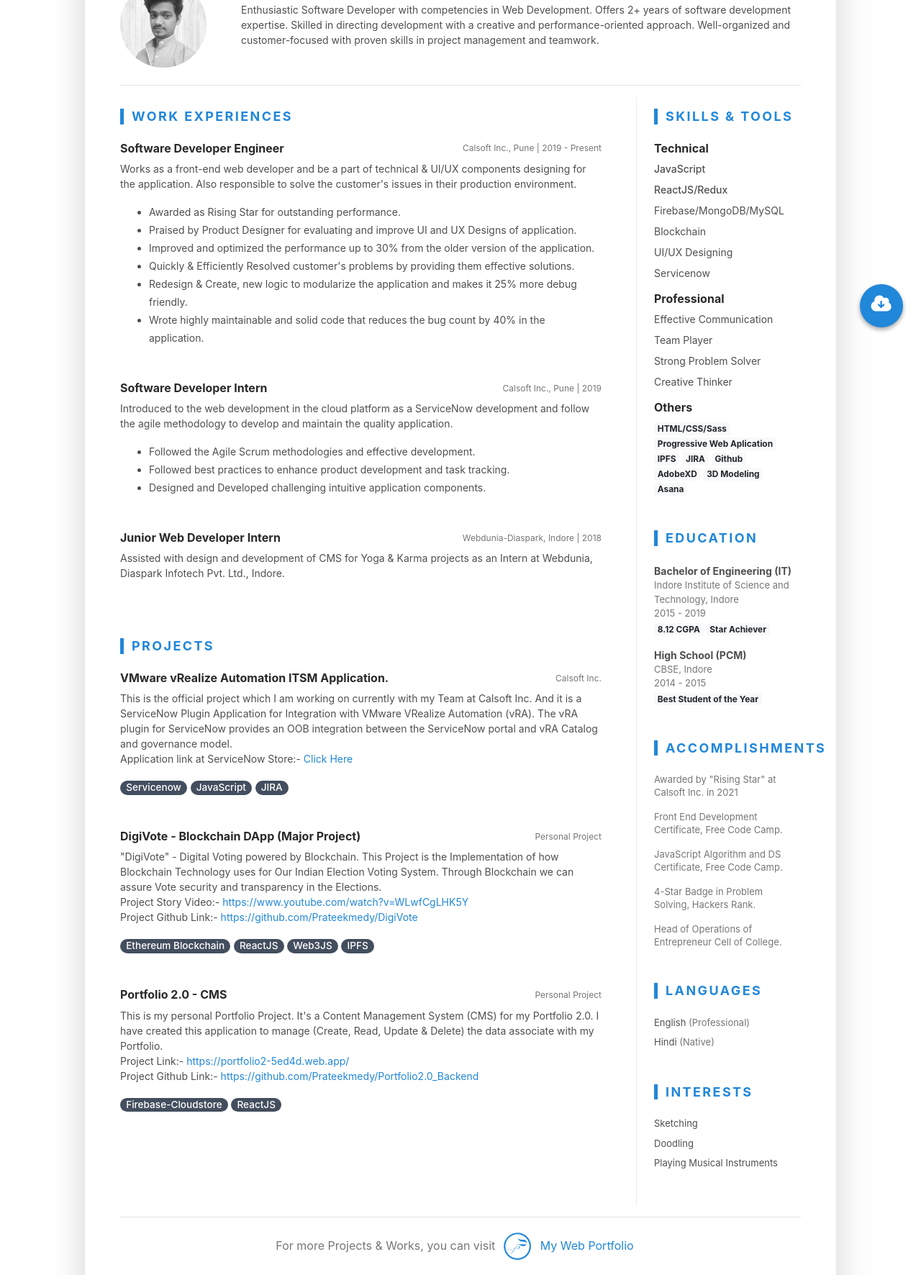
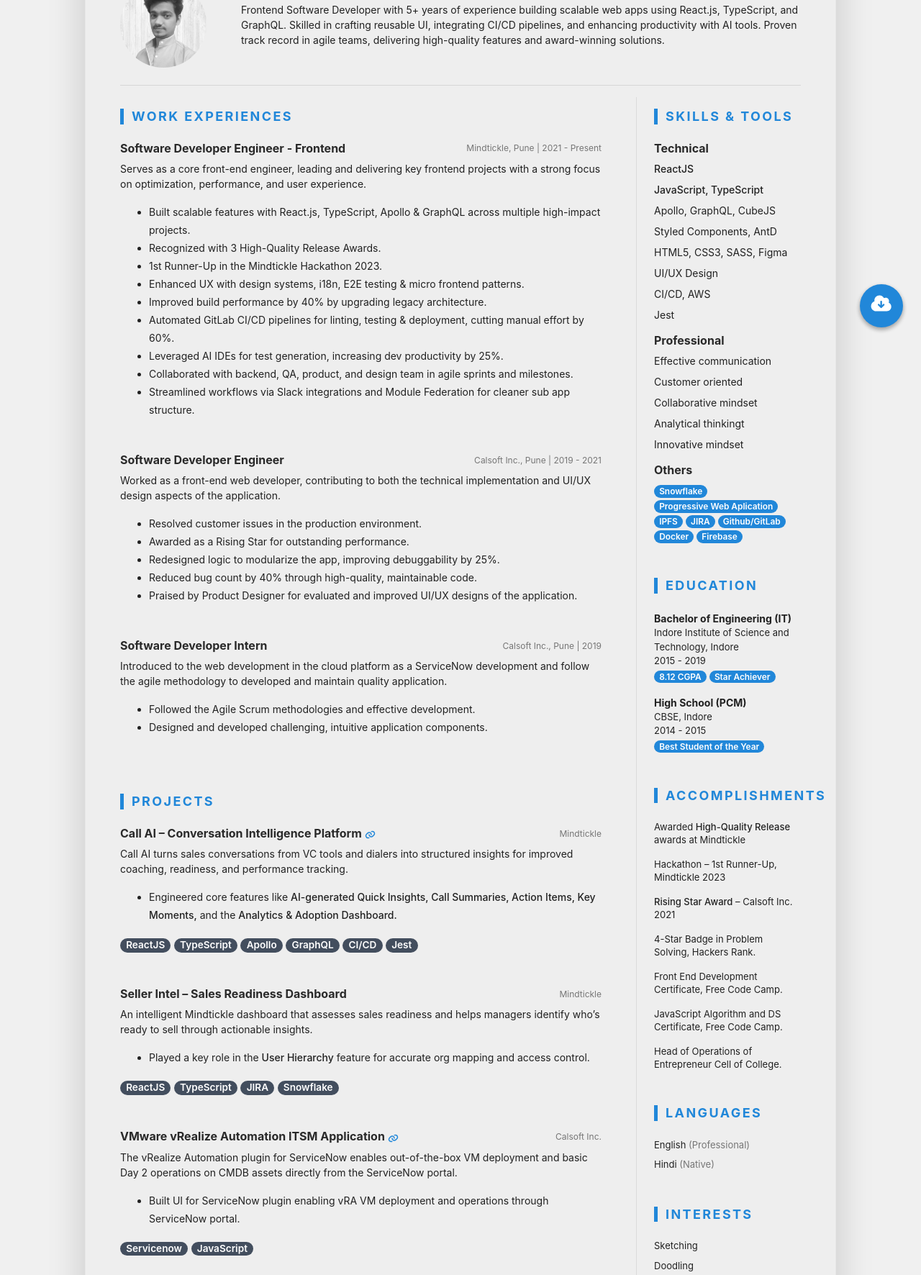
Before and after one commit to Prateekmedy/prateekresume, a website: page public/index.html in a window 1280 px wide. Shown: the part 320-2092 px from the top of the page at 72% size. Drawn offline with Linux system fonts and the light colour scheme.

Commit message:
Update: update resume till Mindtickle

```diff
--- a/public/assets/css/customcss.css
+++ b/public/assets/css/customcss.css
@@ -7,15 +7,29 @@ body{
 
   /* Firefox */
   /* filter: grayscale(1); */
+  color: #212121 !important;
+  background-color: #f0f0f0 !important;
+}
+
+.resume-wrapper {
+    background-color: #eeeeee !important;
+}
+
+.badge {
+    font-weight: 600 !important;
 }
 
 .badge-light {
-    color: #212529;
-    background-color: #f8f9fa;
+    color: #fff;
+    background-color: #2187d9;
 }
 
 .custom-primary-color{
     color: #2187d9 !important;
+}
+
+.custom-accent-color{
+    color: #292929 !important;
 }
 
 .resume-section-heading:before {
--- a/public/index.html
+++ b/public/index.html
@@ -63,7 +63,7 @@
 						<img class="resume-profile-image mb-3 mb-md-0 mr-md-5 ml-md-0 rounded mx-auto" src="assets/images/circle-cropped.png" alt="image">
 
 						<div class="media-body text-left">
-							<p class="mb-0">Enthusiastic Software Developer with competencies in Web Development. Offers 2+ years of software development expertise. Skilled in directing development with a creative and performance-oriented approach. Well-organized and customer-focused with proven skills in project management and teamwork.</p>
+							<p class="mb-0">Frontend Software Developer with 5+ years of experience building scalable web apps using React.js, TypeScript, and GraphQL. Skilled in crafting reusable UI, integrating CI/CD pipelines, and enhancing productivity with AI tools. Proven track record in agile teams, delivering high-quality features and award-winning solutions.</p>
 						</div><!--//media-body-->
 					</div>
 				</div><!--//resume-intro-->
@@ -75,19 +75,39 @@
 								<h3 class="text-uppercase resume-section-heading mb-4 custom-primary-color">Work Experiences</h3>
 								<div class="item mb-3 work-ex-item">
 									<div class="item-heading row align-items-center mb-2">
-										<h4 class="item-title col-12 col-md-6 col-lg-8 mb-2 mb-md-0">Software Developer Engineer</h4>
-										<div class="item-meta col-12 col-md-6 col-lg-4 text-muted text-left text-md-right">Calsoft Inc., Pune | 2019 - Present</div>
+										<h4 class="item-title col-12 col-md-6 col-lg-8 mb-2 mb-md-0">Software Developer Engineer - Frontend</h4>
+										<div class="item-meta col-12 col-md-6 col-lg-4 text-muted text-left text-md-right">Mindtickle, Pune | 2021 - Present</div>
 
 									</div>
 									<div class="item-content">
-										<p>Works as a front-end web developer and be a part of technical & UI/UX components designing for the application. Also responsible to solve the customer's issues in their production environment.</p>
+										<p>Serves as a core front-end engineer, leading and delivering key frontend projects with a strong focus on optimization, performance, and user experience.</p>
 										<ul class="resume-list">
-											<li>Awarded as Rising Star for outstanding performance.</li>
-											<li>Praised by Product Designer for evaluating and improve UI and UX Designs of application.</li>
-											<li>Improved and optimized the performance up to 30% from the older version of the application.</li>
-											<li>Quickly & Efficiently Resolved customer's problems by providing them effective solutions.</li>
-											<li>Redesign & Create, new logic to modularize the application and makes it 25% more debug friendly.</li>
-											<li>Wrote highly maintainable and solid code that reduces the bug count by 40% in the application.</li>
+											<li>Built scalable features with React.js, TypeScript, Apollo & GraphQL across multiple high-impact projects.</li>
+											<li>Recognized with 3 High-Quality Release Awards.</li>
+											<li>1st Runner-Up in the Mindtickle Hackathon 2023.</li>
+											<li>Enhanced UX with design systems, i18n, E2E testing & micro frontend patterns.</li>
+											<li>Improved build performance by 40% by upgrading legacy architecture.</li>
+											<li>Automated GitLab CI/CD pipelines for linting, testing & deployment, cutting manual effort by 60%.</li>
+											<li>Leveraged AI IDEs for test generation, increasing dev productivity by 25%.</li>
+											<li>Collaborated with backend, QA, product, and design team in agile sprints and milestones.</li>
+											<li>Streamlined workflows via Slack integrations and Module Federation for cleaner sub app structure.</li>
+										</ul>
+									</div>
+								</div><!--//item-->
+								<div class="item mb-3 work-ex-item">
+									<div class="item-heading row align-items-center mb-2">
+										<h4 class="item-title col-12 col-md-6 col-lg-8 mb-2 mb-md-0">Software Developer Engineer</h4>
+										<div class="item-meta col-12 col-md-6 col-lg-4 text-muted text-left text-md-right">Calsoft Inc., Pune | 2019 - 2021</div>
+
+									</div>
+									<div class="item-content">
+										<p>Worked as a front-end web developer, contributing to both the technical implementation and UI/UX design aspects of the application.</p>
+										<ul class="resume-list">
+											<li>Resolved customer issues in the production environment.</li>
+											<li>Awarded as a Rising Star for outstanding performance.</li>
+											<li>Redesigned logic to modularize the app, improving debuggability by 25%.</li>
+											<li>Reduced bug count by 40% through high-quality, maintainable code.</li>
+											<li>Praised by Product Designer for evaluated and improved UI/UX designs of the application.</li>
 										</ul>
 									</div>
 								</div><!--//item-->
@@ -98,25 +118,13 @@
 
 									</div>
 									<div class="item-content">
-										<p>Introduced to the web development in the cloud platform as a ServiceNow development and follow the agile methodology to develop and maintain the quality application.</p>
+										<p>Introduced to the web development in the cloud platform as a ServiceNow development and follow the agile methodology to developed and maintain quality application.</p>
 										<ul class="resume-list">
 											<li>Followed the Agile Scrum methodologies and effective development.</li>
-											<li>Followed best practices to enhance product development and task tracking.</li>
-											<li>Designed and Developed challenging intuitive application components.</li>
+											<li>Designed and developed challenging, intuitive application components.</li>
 										</ul>
 									</div>
 								</div><!--//item-->
-								<div class="item mb-3 work-ex-item">
-									<div class="item-heading row align-items-center mb-2">
-										<h4 class="item-title col-12 col-md-6 col-lg-8 mb-2 mb-md-0">Junior Web Developer Intern</h4>
-										<div class="item-meta col-12 col-md-6 col-lg-4 text-muted text-left text-md-right">Webdunia-Diaspark, Indore | 2018</div>
-
-									</div>
-									<div class="item-content">
-										<p>Assisted with design and development of CMS for Yoga & Karma projects as an Intern at Webdunia, Diaspark Infotech Pvt. Ltd., Indore.</p>
-									</div>
-								</div><!--//item-->
-
 							</section><!--//work-section-->
 
 
@@ -124,17 +132,60 @@
 								<h3 class="text-uppercase resume-section-heading mb-4 custom-primary-color">Projects</h3>
 								<div class="item mb-3 work-ex-item">
 									<div class="item-heading row align-items-center mb-2">
-										<h4 class="item-title col-12 col-md-6 col-lg-8 mb-2 mb-md-0">VMware vRealize Automation ITSM Application.</h4>
+										<h4 class="item-title col-12 col-md-6 col-lg-8 mb-2 mb-md-0"><a class="custom-accent-color" target="_blank" href="https://www.mindtickle.com/callai/" alt="Mindtickle Call AIk">Call AI – Conversation Intelligence Platform <i class="fas fa-link fa-fw fa-lg mr-2 custom-color"></i></a></h4>
+										<div class="item-meta col-12 col-md-6 col-lg-4 text-muted text-left text-md-right">Mindtickle</div>
+
+									</div>
+									<div class="item-content">
+										<p>Call AI turns sales conversations from VC tools and dialers into structured insights for improved coaching, readiness, and performance tracking.
+											<ul class="resume-list">
+												<li>Engineered core features like <span class="highlighter">AI-generated Quick Insights, Call Summaries, Action Items, Key Moments,</span> and the <span class="highlighter">Analytics & Adoption Dashboard.</span></li>
+											</ul>
+										</p>
+									</div>
+									<ul class="list-unstyled resume-skills-list">
+										<li class="mb-2 inline"><span class="badge badge-primary badge-pill">ReactJS</span></li>
+										<li class="mb-2 inline"><span class="badge badge-primary badge-pill">TypeScript</span></li>
+										<li class="mb-2 inline"><span class="badge badge-primary badge-pill">Apollo</span></li>
+										<li class="mb-2 inline"><span class="badge badge-primary badge-pill">GraphQL</span></li>
+										<li class="mb-2 inline"><span class="badge badge-primary badge-pill">CI/CD</span></li>
+										<li class="mb-2 inline"><span class="badge badge-primary badge-pill">Jest</span></li>
+									</ul>
+								</div><!--//item-->
+								<div class="item mb-3 work-ex-item">
+									<div class="item-heading row align-items-center mb-2">
+										<h4 class="item-title col-12 col-md-6 col-lg-8 mb-2 mb-md-0">Seller Intel – Sales Readiness Dashboard</h4>
+										<div class="item-meta col-12 col-md-6 col-lg-4 text-muted text-left text-md-right">Mindtickle</div>
+
+									</div>
+									<div class="item-content">
+										<p>An intelligent Mindtickle dashboard that assesses sales readiness and helps managers identify who’s ready to sell through actionable insights.
+											<ul class="resume-list">
+												<li>Played a key role in the <span class="highlighter">User Hierarchy</span> feature for accurate org mapping and access control.</li>
+											</ul>
+									</div>
+									<ul class="list-unstyled resume-skills-list">
+										<li class="mb-2 inline"><span class="badge badge-primary badge-pill">ReactJS</span></li>
+										<li class="mb-2 inline"><span class="badge badge-primary badge-pill">TypeScript</span></li>
+										<li class="mb-2 inline"><span class="badge badge-primary badge-pill">JIRA</span></li>
+										<li class="mb-2 inline"><span class="badge badge-primary badge-pill">Snowflake</span></li>
+									</ul>
+								</div><!--//item-->
+								<div class="item mb-3 work-ex-item">
+									<div class="item-heading row align-items-center mb-2">
+										<h4 class="item-title col-12 col-md-6 col-lg-8 mb-2 mb-md-0"><a class="custom-accent-color" target="_blank" href="https://store.servicenow.com/sn_appstore_store.do#!/store/application/0d6a0ec1db11bb407c83712ebf96194d/8.2.2?referer=%2Fstore%2Fsearch%3Flistingtype%3Dallintegrations%25253Bancillary_app%25253Bcertified_apps%25253Bcontent%25253Bindustry_solution%25253Boem%25253Butility%26q%3DVMware%2520vRealize%2520Automation%2520ITSM%2520Application&sl=sh" alt="Application link">VMware vRealize Automation ITSM Application <i class="fas fa-link fa-fw fa-lg mr-2 custom-color"></i></a></h4>
 										<div class="item-meta col-12 col-md-6 col-lg-4 text-muted text-left text-md-right">Calsoft Inc.</div>
 
 									</div>
 									<div class="item-content">
-										<p>This is the official project which I am working on currently with my Team at Calsoft Inc. And it is a ServiceNow Plugin Application for Integration with VMware VRealize Automation (vRA). The vRA plugin for ServiceNow provides an OOB integration between the ServiceNow portal and vRA Catalog and governance model.<br/>Application link at ServiceNow Store:- <a class="custom-primary-color" target="_blank" href="https://store.servicenow.com/sn_appstore_store.do#!/store/application/0d6a0ec1db11bb407c83712ebf96194d/8.2.2?referer=%2Fstore%2Fsearch%3Flistingtype%3Dallintegrations%25253Bancillary_app%25253Bcertified_apps%25253Bcontent%25253Bindustry_solution%25253Boem%25253Butility%26q%3DVMware%2520vRealize%2520Automation%2520ITSM%2520Application&sl=sh" alt="Application link">Click Here</a></p>
+										<p>The vRealize Automation plugin for ServiceNow enables out-of-the-box VM deployment and basic Day 2 operations on CMDB assets directly from the ServiceNow portal.
+											<ul class="resume-list">
+												<li>Built UI for ServiceNow plugin enabling vRA VM deployment and operations through ServiceNow portal.</li>
+											</ul>
 									</div>
 									<ul class="list-unstyled resume-skills-list">
 										<li class="mb-2 inline"><span class="badge badge-primary badge-pill">Servicenow</span></li>
 										<li class="mb-2 inline"><span class="badge badge-primary badge-pill">JavaScript</span></li>
-										<li class="mb-2 inline"><span class="badge badge-primary badge-pill">JIRA</span></li>
 									</ul>
 								</div><!--//item-->
 								<div class="item work-ex-item">
@@ -144,11 +195,11 @@
 
 									</div>
 									<div class="item-content">
-										<p>"DigiVote" - Digital Voting powered by Blockchain. This Project is the Implementation of how Blockchain Technology uses for Our Indian Election Voting System. Through Blockchain we can assure Vote security and transparency in the Elections.
+										<p><span class="highlighter">DigiVote</span> is a blockchain-based digital voting system designed to enhance security and transparency in Indian elections.
 											<br/>
-											Project Story Video:- <a class="custom-primary-color" target="_blank" href="https://www.youtube.com/watch?v=WLwfCgLHK5Y" alt="Demo Video Link">https://www.youtube.com/watch?v=WLwfCgLHK5Y</a>
+											Project Story Video:- <a class="custom-primary-color" target="_blank" href="https://www.youtube.com/watch?v=WLwfCgLHK5Y" alt="Demo Video Link"><i class="fas fa-link fa-fw fa-lg mr-2 custom-color"></i></a>
 											<br/>
-											Project Github Link:- <a class="custom-primary-color" target="_blank" href="https://github.com/Prateekmedy/DigiVote" alt="Github Repo digivote Link">https://github.com/Prateekmedy/DigiVote</a>
+											Project Github Link:- <a class="custom-primary-color" target="_blank" href="https://github.com/Prateekmedy/DigiVote" alt="Github Repo digivote Link"><i class="fas fa-link fa-fw fa-lg mr-2 custom-color"></i></a>
 										</p>
 									</div>
 									<ul class="list-unstyled resume-skills-list">
@@ -156,24 +207,6 @@
 										<li class="mb-2 inline"><span class="badge badge-primary badge-pill">ReactJS</span></li>
 										<li class="mb-2 inline"><span class="badge badge-primary badge-pill">Web3JS</span></li>
 										<li class="mb-2 inline"><span class="badge badge-primary badge-pill">IPFS</span></li>
-									</ul>
-								</div><!--//item-->
-								<div class="item work-ex-item">
-									<div class="item-heading row align-items-center mb-2">
-										<h4 class="item-title col-12 col-md-6 col-lg-8 mb-2 mb-md-0">Portfolio 2.0 - CMS</h4>
-										<div class="item-meta col-12 col-md-6 col-lg-4 text-muted text-left text-md-right">Personal Project</div>
-									</div>
-									<div class="item-content">
-										<p>This is my personal Portfolio Project. It's a Content Management System (CMS) for my Portfolio 2.0. I have created this application to manage (Create, Read, Update & Delete) the data associate with my Portfolio.
-											<br/>
-											Project Link:- <a class="custom-primary-color" target="_blank" href="https://portfolio2-5ed4d.web.app/" alt="Demo Video Link">https://portfolio2-5ed4d.web.app/</a>
-											<br/>
-											Project Github Link:- <a class="custom-primary-color" target="_blank" href="https://github.com/Prateekmedy/Portfolio2.0_Backend" alt="Demo Video Link">https://github.com/Prateekmedy/Portfolio2.0_Backend</a>
-										</p>
-									</div>
-									<ul class="list-unstyled resume-skills-list">
-										<li class="mb-2 inline"><span class="badge badge-primary badge-pill">Firebase-Cloudstore</span></li>
-										<li class="mb-2 inline"><span class="badge badge-primary badge-pill">ReactJS</span></li>
 									</ul>
 								</div><!--//item-->
 							</section><!--//project-section-->
@@ -184,34 +217,36 @@
 									<div class="item">
 										<h4 class="item-title">Technical</h4>
 										<ul class="list-unstyled resume-skills-list">
-											<li class="mb-2 highlighter">JavaScript</li>
-											<li class="mb-2 highlighter">ReactJS/Redux<li>
-											<li class="mb-2">Firebase/MongoDB/MySQL</li>
-											<li class="mb-2">Blockchain</li>
-											<li class="mb-2">UI/UX Designing</li>
-											<li class="mb-2">Servicenow</li>
+											<li class="mb-2 highlighter">ReactJS</li>
+											<li class="mb-2 highlighter">JavaScript, TypeScript<li>
+											<li class="mb-2">Apollo, GraphQL, CubeJS</li>
+											<li class="mb-2">Styled Components, AntD</li>
+											<li class="mb-2">HTML5, CSS3, SASS, Figma</li>
+											<li class="mb-2">UI/UX Design</li>
+											<li class="mb-2">CI/CD, AWS</li>
+											<li class="mb-2">Jest</li>
 										</ul>
 									</div><!--//item-->
 									<div class="item">
 										<h4 class="item-title">Professional</h4>
 										<ul class="list-unstyled resume-skills-list">
-											<li class="mb-2">Effective Communication</li>
-											<li class="mb-2">Team Player<li>
-											<li class="mb-2">Strong Problem Solver</li>
-											<li>Creative Thinker</li>
+											<li class="mb-2">Effective communication</li>
+											<li class="mb-2">Customer oriented<li>
+											<li class="mb-2">Collaborative mindset</li>
+											<li class="mb-2">Analytical thinkingt</li>
+											<li class="mb-2">Innovative mindset</li>
 											</ul>
 									</div><!--//item-->
 									<div class="item">
 										<h4 class="item-title">Others</h4>
 										<ul class="list-unstyled resume-skills-list">
-											<li class="mb-2 inline"><span class="badge badge-light">HTML/CSS/Sass</span></li>
-											<li class="mb-2 inline"><span class="badge badge-light">Progressive Web Aplication</span></li>
-											<li class="mb-2 inline"><span class="badge badge-light">IPFS</span></li>
-											<li class="mb-2 inline"><span class="badge badge-light">JIRA</span></li>
-											<li class="mb-2 inline"><span class="badge badge-light">Github</span></li>
-											<li class="mb-2 inline"><span class="badge badge-light">AdobeXD</span></li>
-											<li class="mb-2 inline"><span class="badge badge-light">3D Modeling</span></li>
-											<li class="mb-2 inline"><span class="badge badge-light">Asana</span></li>
+											<li class="mb-2 inline"><span class="badge badge-light badge-pill">Snowflake</span></li>
+											<li class="mb-2 inline"><span class="badge badge-light badge-pill">Progressive Web Aplication</span></li>
+											<li class="mb-2 inline"><span class="badge badge-light badge-pill">IPFS</span></li>
+											<li class="mb-2 inline"><span class="badge badge-light badge-pill">JIRA</span></li>
+											<li class="mb-2 inline"><span class="badge badge-light badge-pill">Github/GitLab</span></li>
+											<li class="mb-2 inline"><span class="badge badge-light badge-pill">Docker</span></li>
+											<li class="mb-2 inline"><span class="badge badge-light badge-pill">Firebase</span></li>
 										</ul>
 									</div><!--//item-->
 									</section><!--//skills-section-->
@@ -220,19 +255,19 @@
 										<ul class="list-unstyled resume-education-list">
 											<li class="mb-3">
 												<div class="resume-degree font-weight-bold">Bachelor of Engineering (IT)</div>
-												<div class="resume-degree-org text-muted">Indore Institute of Science and Technology, Indore</div>
-												<div class="resume-degree-time text-muted">2015 - 2019</div>
+												<div class="resume-degree-org">Indore Institute of Science and Technology, Indore</div>
+												<div class="resume-degree-time">2015 - 2019</div>
 												<ul class="list-unstyled resume-skills-list">
-													<li class="mb-2 inline"><span class="badge badge-light">8.12 CGPA</span></li>
-													<li class="mb-2 inline"><span class="badge badge-light">Star Achiever</span></li>
+													<li class="mb-2 inline"><span class="badge badge-light badge-pill">8.12 CGPA</span></li>
+													<li class="mb-2 inline"><span class="badge badge-light badge-pill">Star Achiever</span></li>
 												</ul>
 											</li>
 											<li>
 												<div class="resume-degree font-weight-bold">High School (PCM)</div>
-												<div class="resume-degree-org text-muted">CBSE, Indore</div>
-												<div class="resume-degree-time text-muted">2014 - 2015</div>
+												<div class="resume-degree-org">CBSE, Indore</div>
+												<div class="resume-degree-time">2014 - 2015</div>
 												<ul class="list-unstyled resume-skills-list">
-													<li class="mb-2 inline"><span class="badge badge-light">Best Student of the Year</span></li>
+													<li class="mb-2 inline"><span class="badge badge-light badge-pill">Best Student of the Year</span></li>
 												</ul>
 											</li>
 										</ul>
@@ -241,19 +276,25 @@
 										<h3 class="text-uppercase resume-section-heading mb-4 custom-primary-color">Accomplishments</h3>
 										<ul class="list-unstyled resume-awards-list">
 											<li class="mb-3">
-												<div class="text-muted custom-acc">Awarded by "Rising Star" at Calsoft Inc. in 2021</div>
+												<div class="custom-acc">Awarded <span class="highlighter">High-Quality Release</span> awards at Mindtickle</div>
 											</li>
 											<li class="mb-3">
-												<div class="text-muted custom-acc">Front End Development Certificate, Free Code Camp.</div>
+												<div class="custom-acc">Hackathon – 1st Runner-Up, Mindtickle 2023</div>
 											</li>
 											<li class="mb-3">
-												<div class="text-muted custom-acc">JavaScript Algorithm and DS Certificate, Free Code Camp.</div>
+												<div class="custom-acc"><span class="highlighter">Rising Star Award</span> – Calsoft Inc. 2021</div>
 											</li>
 											<li class="mb-3">
-												<div class="text-muted custom-acc">4-Star Badge in Problem Solving, Hackers Rank.</div>
+												<div class="custom-acc">4-Star Badge in Problem Solving, Hackers Rank.</div>
 											</li>
 											<li class="mb-3">
-												<div class="text-muted custom-acc">Head of Operations of Entrepreneur Cell of College.</div>
+												<div class="custom-acc">Front End Development Certificate, Free Code Camp.</div>
+											</li>
+											<li class="mb-3">
+												<div class="custom-acc">JavaScript Algorithm and DS Certificate, Free Code Camp.</div>
+											</li>
+											<li class="mb-3">
+												<div class="custom-acc">Head of Operations of Entrepreneur Cell of College.</div>
 											</li>
 										</ul>
 									</section><!--//education-section-->
```
Also changed, not shown: 2 other files.
